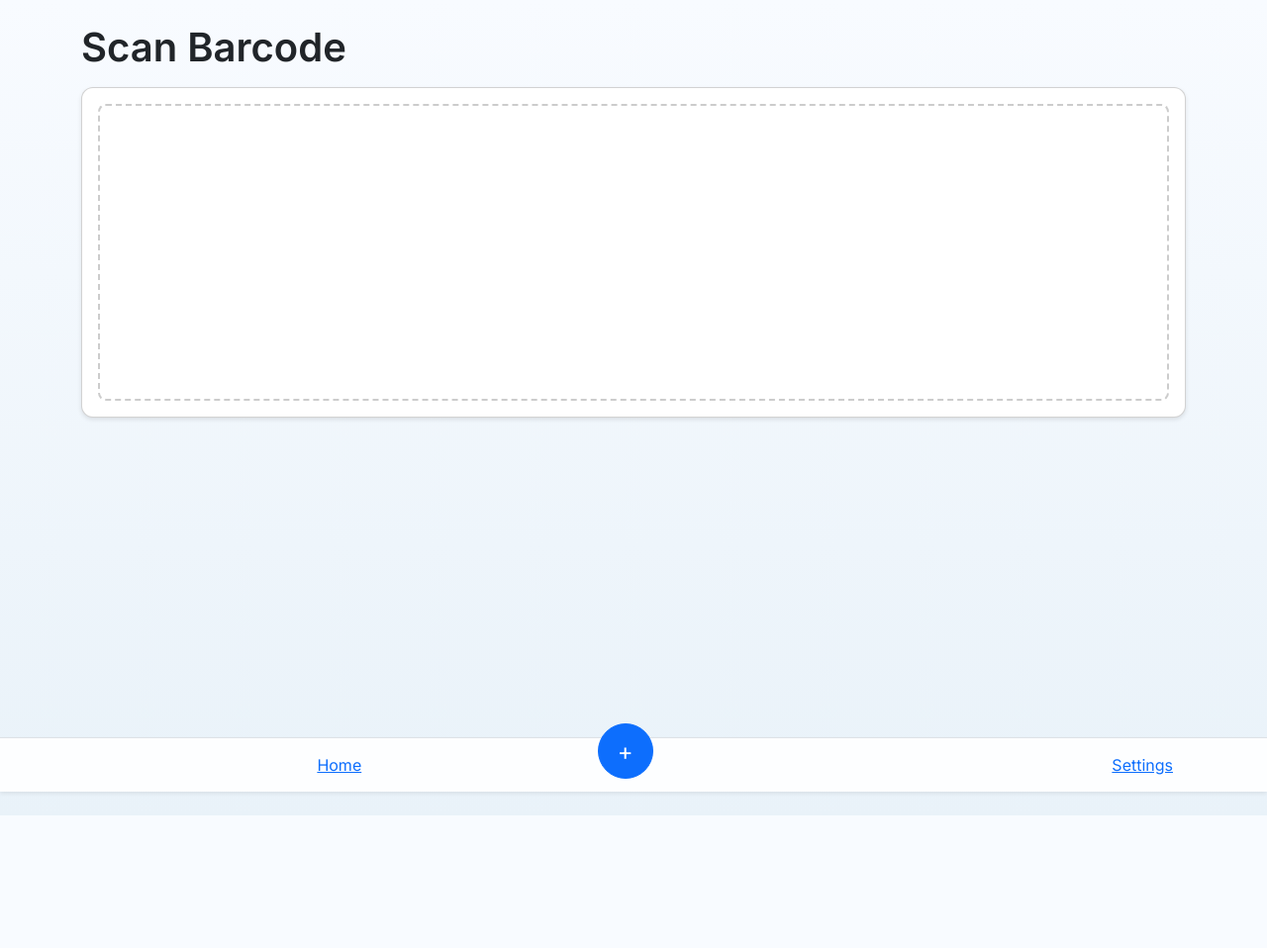
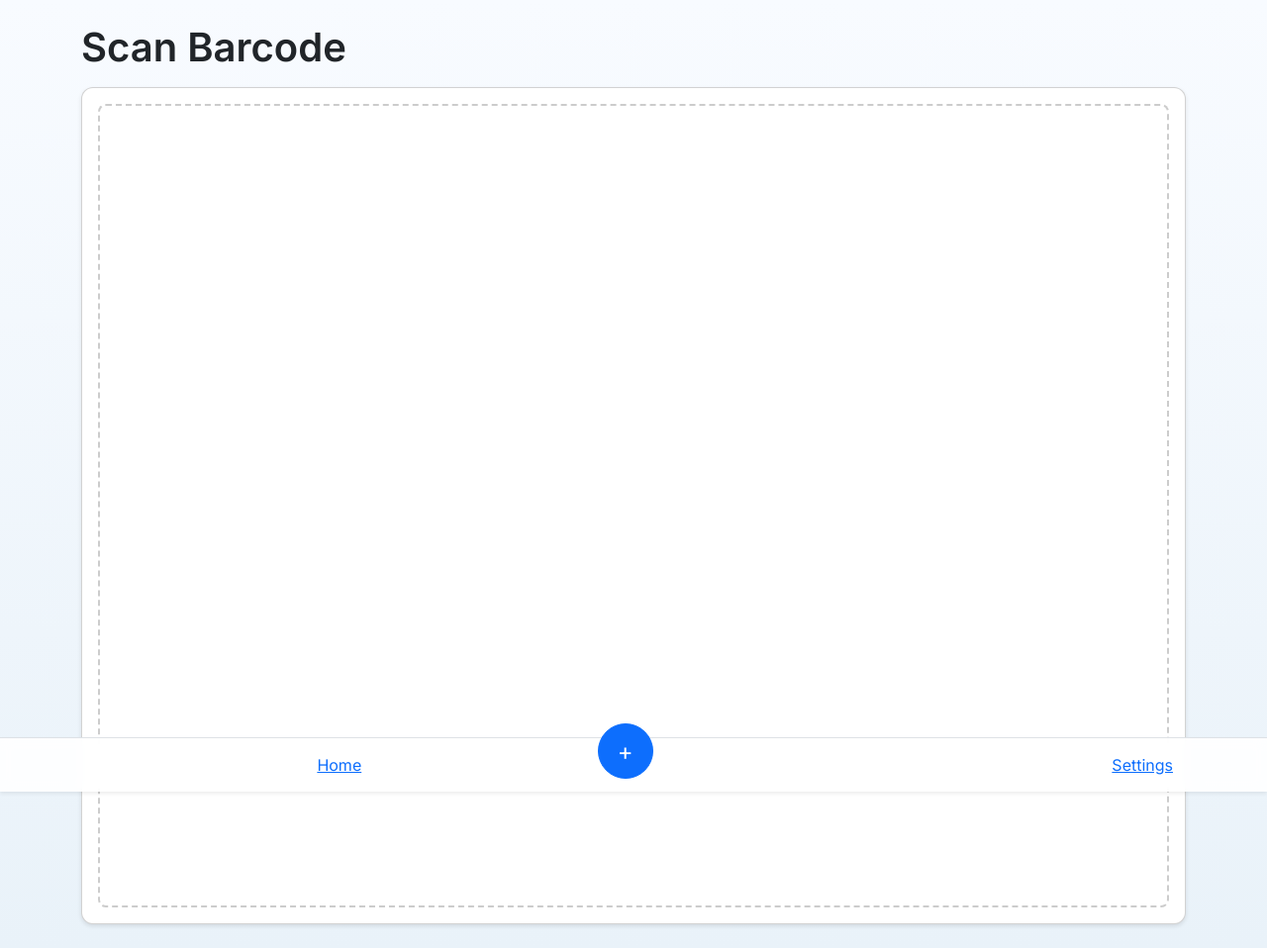
Before and after one commit to justberare/scanbooks, a PHP site: page /add.php in a window 1280 px wide. Shown: the whole page at 99% size. Before the commit the page ends 824 px from the top, so only its background shows below. Run offline with PHP 8.4, Linux system fonts and the light colour scheme; some libraries are stand-ins or nearby versions.

Commit message:
Improve mobile layout

```diff
--- a/add.php
+++ b/add.php
@@ -2,6 +2,7 @@
 <html lang="en">
 <head>
   <meta charset="UTF-8">
+  <meta name="viewport" content="width=device-width, initial-scale=1">
   <title>Scan Item</title>
   <link href="https://cdn.jsdelivr.net/npm/bootstrap@5.3.0/dist/css/bootstrap.min.css" rel="stylesheet">
   <link href="style.css" rel="stylesheet">
--- a/index.php
+++ b/index.php
@@ -13,6 +13,7 @@ if (file_exists($itemsFile)) {
 <html lang="en">
 <head>
   <meta charset="UTF-8">
+  <meta name="viewport" content="width=device-width, initial-scale=1">
   <title>Scanbooks - Home</title>
   <link href="https://cdn.jsdelivr.net/npm/bootstrap@5.3.0/dist/css/bootstrap.min.css" rel="stylesheet">
   <link href="style.css" rel="stylesheet">
--- a/settings.php
+++ b/settings.php
@@ -2,6 +2,7 @@
 <html lang="en">
 <head>
   <meta charset="UTF-8">
+  <meta name="viewport" content="width=device-width, initial-scale=1">
   <title>Settings</title>
   <link href="https://cdn.jsdelivr.net/npm/bootstrap@5.3.0/dist/css/bootstrap.min.css" rel="stylesheet">
   <link href="style.css" rel="stylesheet">
--- a/style.css
+++ b/style.css
@@ -33,5 +33,6 @@ h1 {
 #scanner {
     border: 2px dashed #ccc;
     border-radius: .5rem;
-    height: 300px;
+    width: 100%;
+    aspect-ratio: 4 / 3;
 }
```
